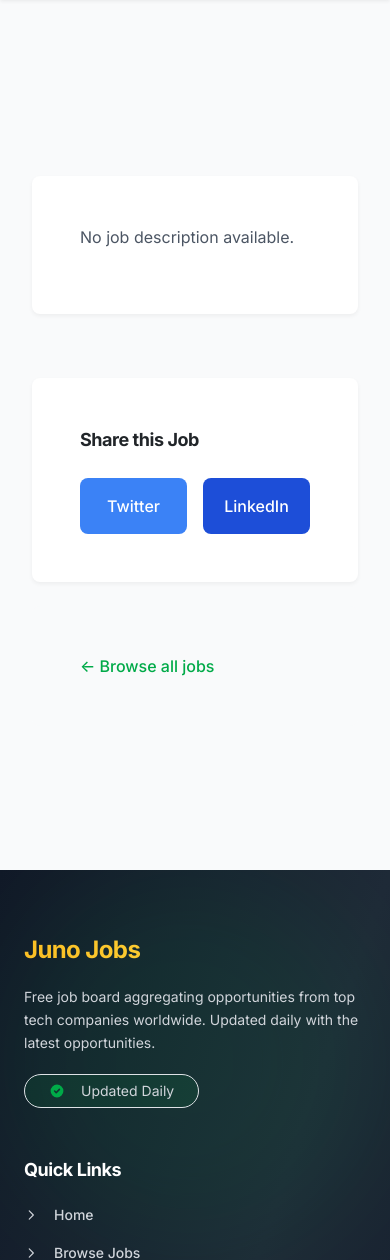
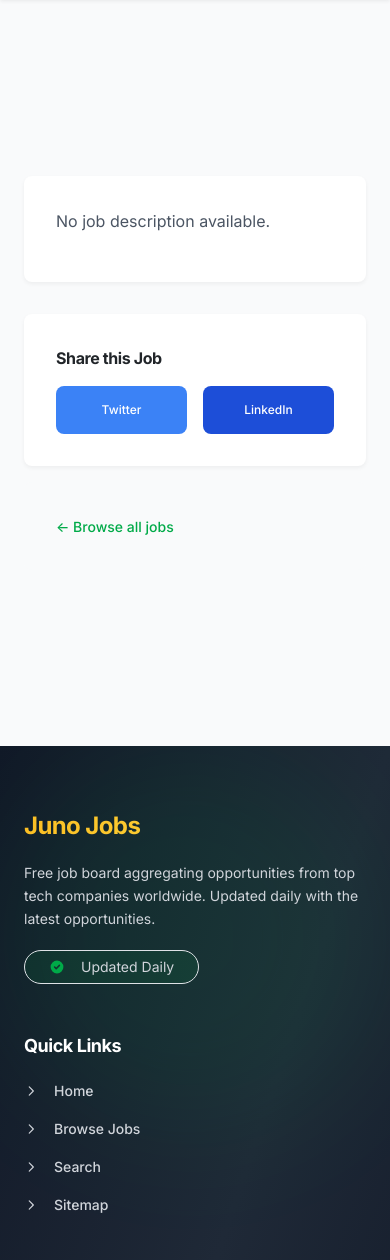
Before and after one commit to RohitAg13/JunoJobs, a Django app: template rss/templates/rss/job.html in a window 390 px wide. Shown: the part 66-1326 px from the top of the page. Run offline with Django 3.2, Linux system fonts and the light colour scheme; the template is opened without the code that fills it, so the values that code supplies are empty; some libraries are stand-ins or nearby versions.

Commit message:
feat: Make website mobile responsive across all pages
Implemented comprehensive mobile responsiveness improvements for the entire Juno Jobs website:

**Homepage (landing.html)**:
- Responsive hero section height (auto on mobile, 70vh on tablet, 85vh on desktop)
- Progressive text sizing for headings (4xl → 5xl → 6xl → 7xl)
- Stacking search box layout on mobile with full-width button
- Full-width CTA buttons on mobile, horizontal on tablet+
- Reduced stats card gaps and text sizes for mobile screens

**Search Page (search.html)**:
- Reduced header padding (py-8 on mobile, py-16 on desktop)
- Smaller heading text sizes (2xl → 3xl → 4xl → 5xl)
- Reduced container padding and gaps on mobile
- Results header stacks vertically on mobile
- Smaller job card icons, padding, and text on mobile
- Hidden arrow icons on mobile for cleaner layout
- Optimized metadata with smaller icons and gaps
- Responsive "no results" section with stacking buttons

**Job Detail Page (body_html.html)**:
- Reduced grid gaps and padding on mobile
- Smaller heading text sizes (2xl → 3xl → 4xl)
- Responsive meta information icons and gaps
- Full-width action buttons stacking vertically on mobile
- Smaller job description card padding
- Responsive sidebar cards with reduced padding
- Smaller text sizes throughout on mobile devices

All changes use Tailwind's responsive breakpoints (sm:, md:, lg:) for progressive enhancement from mobile-first design.

Co-Authored-By: Claude Sonnet 4.5 <noreply@anthropic.com>

```diff
--- a/rss/templates/rss/body_html.html
+++ b/rss/templates/rss/body_html.html
@@ -1,18 +1,18 @@
 <!-- Main Content Area -->
-<div class="grid lg:grid-cols-3 gap-8 max-w-7xl mx-auto px-4">
+<div class="grid lg:grid-cols-3 gap-4 sm:gap-6 lg:gap-8 max-w-7xl mx-auto px-3 sm:px-4 py-4 sm:py-6">
     <!-- Job Content (Left Column - 2/3) -->
     <div class="lg:col-span-2">
         <!-- Job Header -->
-        <div class="mb-6">
-            <h1 class="text-3xl md:text-4xl font-bold text-gray-900 mb-4">
+        <div class="mb-4 sm:mb-6">
+            <h1 class="text-2xl sm:text-3xl md:text-4xl font-bold text-gray-900 mb-3 sm:mb-4">
                 {{ hit.title }}
             </h1>
 
             <!-- Meta Information -->
-            <div class="flex flex-wrap items-center gap-4 text-sm text-gray-600 mb-4">
+            <div class="flex flex-wrap items-center gap-2 sm:gap-3 md:gap-4 text-xs sm:text-sm text-gray-600 mb-3 sm:mb-4">
                 {% if hit.source %}
-                <div class="flex items-center gap-2">
-                    <svg class="w-5 h-5" fill="none" stroke="currentColor" viewBox="0 0 24 24">
+                <div class="flex items-center gap-1.5 sm:gap-2">
+                    <svg class="w-4 h-4 sm:w-5 sm:h-5" fill="none" stroke="currentColor" viewBox="0 0 24 24">
                         <path stroke-linecap="round" stroke-linejoin="round" stroke-width="2" d="M19 21V5a2 2 0 00-2-2H7a2 2 0 00-2 2v16m14 0h2m-2 0h-5m-9 0H3m2 0h5M9 7h1m-1 4h1m4-4h1m-1 4h1m-5 10v-5a1 1 0 011-1h2a1 1 0 011 1v5m-4 0h4"/>
                     </svg>
                     <span class="font-medium">{{ hit.source }}</span>
@@ -20,8 +20,8 @@
                 {% endif %}
 
                 {% if hit.category %}
-                <div class="flex items-center gap-2">
-                    <svg class="w-5 h-5" fill="none" stroke="currentColor" viewBox="0 0 24 24">
+                <div class="flex items-center gap-1.5 sm:gap-2">
+                    <svg class="w-4 h-4 sm:w-5 sm:h-5" fill="none" stroke="currentColor" viewBox="0 0 24 24">
                         <path stroke-linecap="round" stroke-linejoin="round" stroke-width="2" d="M7 7h.01M7 3h5c.512 0 1.024.195 1.414.586l7 7a2 2 0 010 2.828l-7 7a2 2 0 01-2.828 0l-7-7A1.994 1.994 0 013 12V7a4 4 0 014-4z"/>
                     </svg>
                     <span>{{ hit.category }}</span>
@@ -29,8 +29,8 @@
                 {% endif %}
 
                 {% if hit.pubDate %}
-                <div class="flex items-center gap-2">
-                    <svg class="w-5 h-5" fill="none" stroke="currentColor" viewBox="0 0 24 24">
+                <div class="flex items-center gap-1.5 sm:gap-2">
+                    <svg class="w-4 h-4 sm:w-5 sm:h-5" fill="none" stroke="currentColor" viewBox="0 0 24 24">
                         <path stroke-linecap="round" stroke-linejoin="round" stroke-width="2" d="M12 8v4l3 3m6-3a9 9 0 11-18 0 9 9 0 0118 0z"/>
                     </svg>
                     <span>Posted on {{ hit.pubDate|date:"M d, Y" }}</span>
@@ -39,11 +39,11 @@
             </div>
 
             <!-- Action Buttons -->
-            <div class="flex gap-3">
+            <div class="flex flex-col sm:flex-row gap-2 sm:gap-3">
                 {% if hit.link %}
                 <a href="{{ hit.link }}" target="_blank" rel="noopener noreferrer"
-                   class="btn-primary inline-flex items-center gap-2">
-                    <svg class="w-5 h-5" fill="none" stroke="currentColor" viewBox="0 0 24 24">
+                   class="btn-primary inline-flex items-center justify-center gap-2 w-full sm:w-auto">
+                    <svg class="w-4 h-4 sm:w-5 sm:h-5" fill="none" stroke="currentColor" viewBox="0 0 24 24">
                         <path stroke-linecap="round" stroke-linejoin="round" stroke-width="2" d="M10 6H6a2 2 0 00-2 2v10a2 2 0 002 2h10a2 2 0 002-2v-4M14 4h6m0 0v6m0-6L10 14"/>
                     </svg>
                     Apply for this Job
@@ -52,7 +52,7 @@
 
                 {% if hit.apply_link %}
                 <a href="{{ hit.apply_link }}" target="_blank" rel="noopener noreferrer"
-                   class="btn-secondary inline-flex items-center gap-2">
+                   class="btn-secondary inline-flex items-center justify-center gap-2 w-full sm:w-auto">
                     View Application Page
                 </a>
                 {% endif %}
@@ -60,8 +60,8 @@
         </div>
 
         <!-- Job Description -->
-        <div class="bg-white rounded-lg shadow-card p-6 md:p-8">
-            <div class="prose prose-lg max-w-none">
+        <div class="bg-white rounded-lg shadow-card p-4 sm:p-6 md:p-8">
+            <div class="prose prose-sm sm:prose-base md:prose-lg max-w-none">
                 {% if hit.body_html %}
                     {{ hit.body_html|safe }}
                 {% elif hit.body %}
@@ -74,8 +74,8 @@
 
         <!-- Additional Info -->
         {% if hit.link %}
-        <div class="mt-6 p-4 bg-gray-50 rounded-lg">
-            <p class="text-sm text-gray-600">
+        <div class="mt-4 sm:mt-6 p-3 sm:p-4 bg-gray-50 rounded-lg">
+            <p class="text-xs sm:text-sm text-gray-600">
                 <strong>Original posting:</strong>
                 <a href="{{ hit.link }}" target="_blank" rel="noopener noreferrer"
                    class="text-juno-green hover:underline break-all">
@@ -89,33 +89,33 @@
     <!-- Sidebar (Right Column - 1/3) -->
     <div class="lg:col-span-1">
         <!-- Sticky Sidebar -->
-        <div class="lg:sticky lg:top-4 space-y-6">
+        <div class="lg:sticky lg:top-4 space-y-4 sm:space-y-6">
             <!-- Quick Apply Card -->
             {% if hit.link %}
-            <div class="bg-gradient-to-br from-juno-navy to-blue-900 text-white rounded-lg p-6 shadow-lg">
-                <h3 class="text-xl font-bold mb-3">Ready to Apply?</h3>
-                <p class="text-gray-200 mb-4 text-sm">
+            <div class="bg-gradient-to-br from-juno-navy to-blue-900 text-white rounded-lg p-4 sm:p-6 shadow-lg">
+                <h3 class="text-lg sm:text-xl font-bold mb-2 sm:mb-3">Ready to Apply?</h3>
+                <p class="text-gray-200 mb-3 sm:mb-4 text-xs sm:text-sm">
                     Take the next step in your career journey.
                 </p>
                 <a href="{{ hit.link }}" target="_blank" rel="noopener noreferrer"
-                   class="block w-full bg-juno-amber text-juno-navy text-center px-6 py-3 rounded-full font-bold hover:bg-amber-300 transition-all shadow-md hover:shadow-lg">
+                   class="block w-full bg-juno-amber text-juno-navy text-center px-5 sm:px-6 py-2.5 sm:py-3 rounded-full font-bold hover:bg-amber-300 transition-all shadow-md hover:shadow-lg text-sm sm:text-base">
                     Apply Now →
                 </a>
             </div>
             {% endif %}
 
             <!-- Share Card -->
-            <div class="bg-white rounded-lg shadow-card p-6">
-                <h3 class="text-lg font-bold mb-3">Share this Job</h3>
+            <div class="bg-white rounded-lg shadow-card p-4 sm:p-6">
+                <h3 class="text-base sm:text-lg font-bold mb-2 sm:mb-3">Share this Job</h3>
                 <div class="flex gap-2">
                     <a href="https://twitter.com/intent/tweet?url={{ request.build_absolute_uri|urlencode }}&text={{ hit.title|urlencode }}"
                        target="_blank" rel="noopener noreferrer"
-                       class="flex-1 bg-blue-500 text-white text-center py-2 rounded-lg hover:bg-blue-600 transition-colors">
+                       class="flex-1 bg-blue-500 text-white text-center py-2 sm:py-2.5 rounded-lg hover:bg-blue-600 transition-colors text-xs sm:text-sm font-medium">
                         Twitter
                     </a>
                     <a href="https://www.linkedin.com/sharing/share-offsite/?url={{ request.build_absolute_uri|urlencode }}"
                        target="_blank" rel="noopener noreferrer"
-                       class="flex-1 bg-blue-700 text-white text-center py-2 rounded-lg hover:bg-blue-800 transition-colors">
+                       class="flex-1 bg-blue-700 text-white text-center py-2 sm:py-2.5 rounded-lg hover:bg-blue-800 transition-colors text-xs sm:text-sm font-medium">
                         LinkedIn
                     </a>
                 </div>
@@ -123,14 +123,14 @@
 
             <!-- Back to Search -->
             {% if q %}
-            <div class="bg-gray-50 rounded-lg p-6">
-                <a href="/search/?q={{ q }}" class="text-juno-green hover:underline font-medium">
+            <div class="bg-gray-50 rounded-lg p-4 sm:p-6">
+                <a href="/search/?q={{ q }}" class="text-juno-green hover:underline font-medium text-sm sm:text-base">
                     ← Back to search results
                 </a>
             </div>
             {% else %}
-            <div class="bg-gray-50 rounded-lg p-6">
-                <a href="/jobs/" class="text-juno-green hover:underline font-medium">
+            <div class="bg-gray-50 rounded-lg p-4 sm:p-6">
+                <a href="/jobs/" class="text-juno-green hover:underline font-medium text-sm sm:text-base">
                     ← Browse all jobs
                 </a>
             </div>
```
Also changed, not shown: rss/templates/rss/landing.html (+24 -24 lines), rss/templates/rss/search.html (+31 -31 lines).
